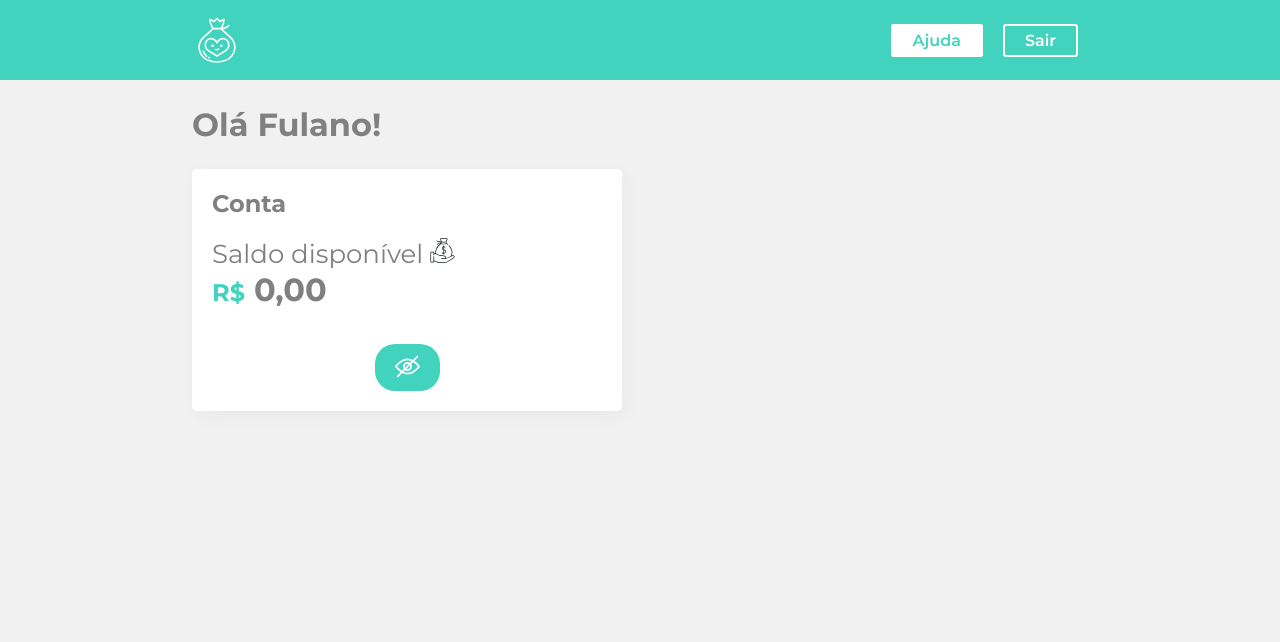
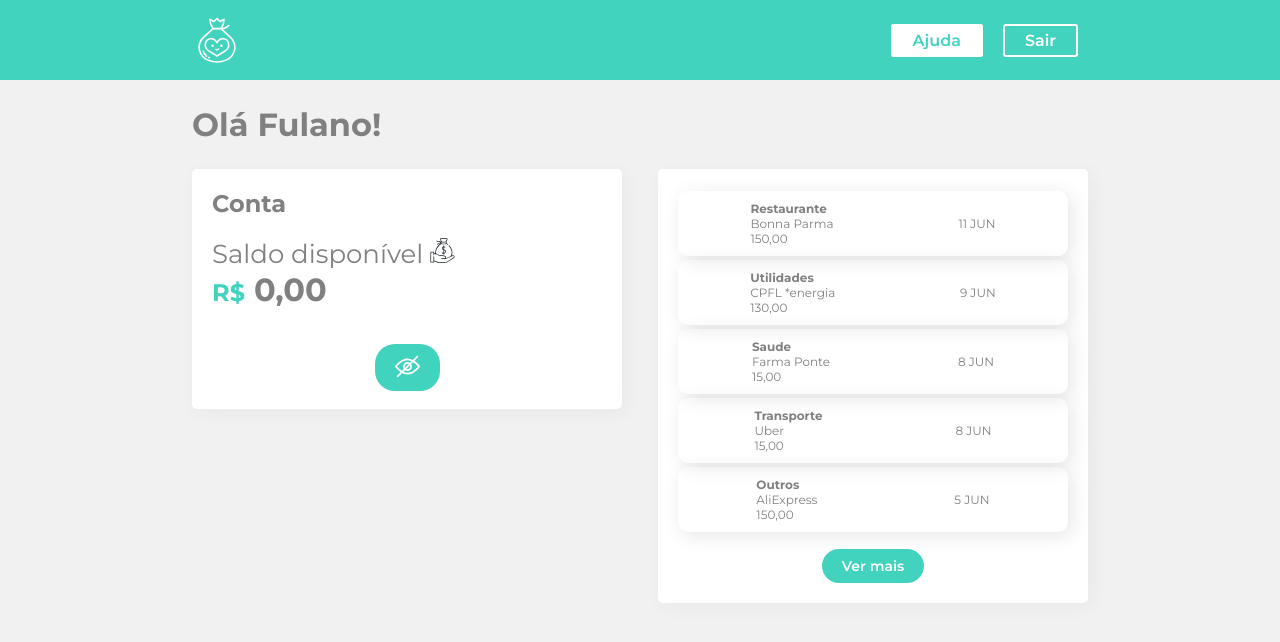
Before and after one commit to AurinoJunior/styled-components_course, a React (Create React App) app: page / in a window 1280 px wide. Shown: the top 642 px of the page. Built offline with nearby package versions, Linux system fonts and the light colour scheme.

Commit message:
Create items component

```diff
--- a/src/Components/Conta/styles.js
+++ b/src/Components/Conta/styles.js
@@ -13,6 +13,7 @@ export const Button = styled.button`
   cursor: pointer;
 `
 export const Box = styled.div`
+  max-height: 15rem;
   display: flex;
   flex-direction: column;
   justify-content: space-between;
--- a/src/Components/Container/index.jsx
+++ b/src/Components/Container/index.jsx
@@ -2,6 +2,7 @@ import React from "react";
 
 import { Titulo, Container, Conteudo } from "./styles";
 import Conta from "../Conta";
+import Extrato from "../Extrato";
 
 export default () => {
   return (
@@ -9,6 +10,7 @@ export default () => {
       <Titulo>Olá Fulano!</Titulo>
       <Conteudo>
         <Conta />
+        <Extrato />
       </Conteudo>
     </Container>
   );
--- /dev/null
+++ b/src/Components/Extrato/index.jsx
@@ -0,0 +1,16 @@
+import React from "react";
+
+import { extratoLista } from "../../info";
+import Items from "../Items";
+import { Box, Button } from "./styles";
+
+export default () => {
+  return (
+    <Box>
+      {extratoLista.updates.map((item) => (
+        <Items key={item.id} {...item} />
+      ))}
+      <Button>Ver mais</Button>
+    </Box>
+  );
+};
--- /dev/null
+++ b/src/Components/Extrato/styles.js
@@ -0,0 +1,30 @@
+import styled from 'styled-components'
+
+export const Box = styled.div`
+  display: flex;
+  flex-direction: column;
+  justify-content: space-between;
+  background-color: white;
+  border-radius: 5px;
+  box-shadow: 4px 4px 20px 0px rgba(0, 0, 0, 0.04);
+  padding: 20px;
+  width: 48%;
+
+  @media (max-width: 800px) {
+    width: 95%;
+    margin: 5px;
+  }
+`
+
+export const Button = styled.button`
+ margin: 15px auto 0px auto;
+  display: block;
+  border-radius: 20px;
+  background-color: #41d3be;
+  border: none;
+  color: white;
+  font-weight: 600;
+  font-size: 14px;
+  padding: 8px 20px;
+  cursor: pointer;
+`
--- /dev/null
+++ b/src/Components/Items/Item/index.jsx
@@ -0,0 +1,13 @@
+import React from "react";
+
+import { Item } from "./styles";
+
+export default ({ type, from, value }) => {
+  return (
+    <Item>
+      <span className="bold">{type}</span>
+      <span>{from}</span>
+      <span>{value}</span>
+    </Item>
+  );
+};
--- /dev/null
+++ b/src/Components/Items/Item/styles.js
@@ -0,0 +1,10 @@
+import styled from 'styled-components'
+
+export const Item = styled.div`
+  display: flex;
+  flex-direction: column;
+
+  .bold {
+    font-weight: 700;
+  }
+`
--- /dev/null
+++ b/src/Components/Items/index.jsx
@@ -0,0 +1,14 @@
+import React from "react";
+
+import Item from './Item'
+
+import { Items } from "./styles";
+
+export default (props) => {
+  return (
+    <Items>
+      <Item {...props} />
+      <span>{props.date}</span>
+    </Items>
+  );
+};
--- /dev/null
+++ b/src/Components/Items/styles.js
@@ -0,0 +1,12 @@
+import styled from 'styled-components'
+
+export const Items = styled.div`
+  box-shadow: 4px 4px 20px 0px rgba(0, 0, 0, 0.1);
+  border-radius: 10px;
+  margin: 2px 0;
+  display: flex;
+  align-items: center;
+  justify-content: space-around;
+  padding: 10px;
+  font-size: 12px;
+`
```
